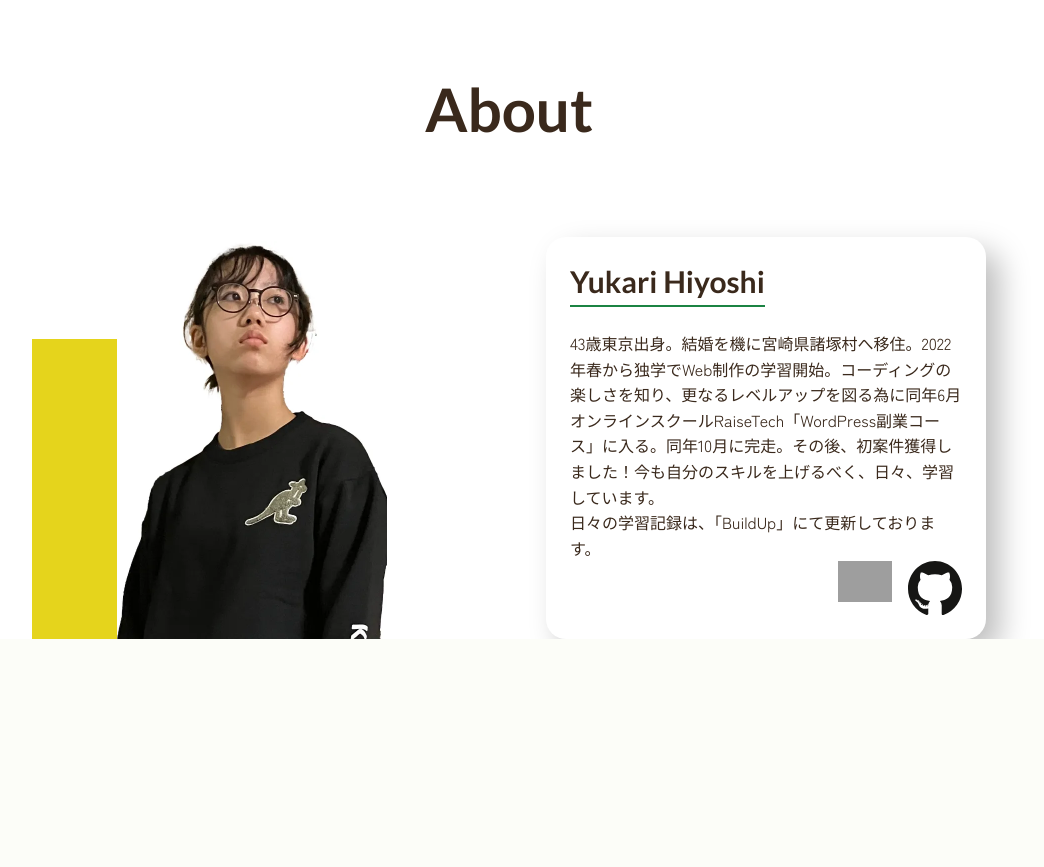
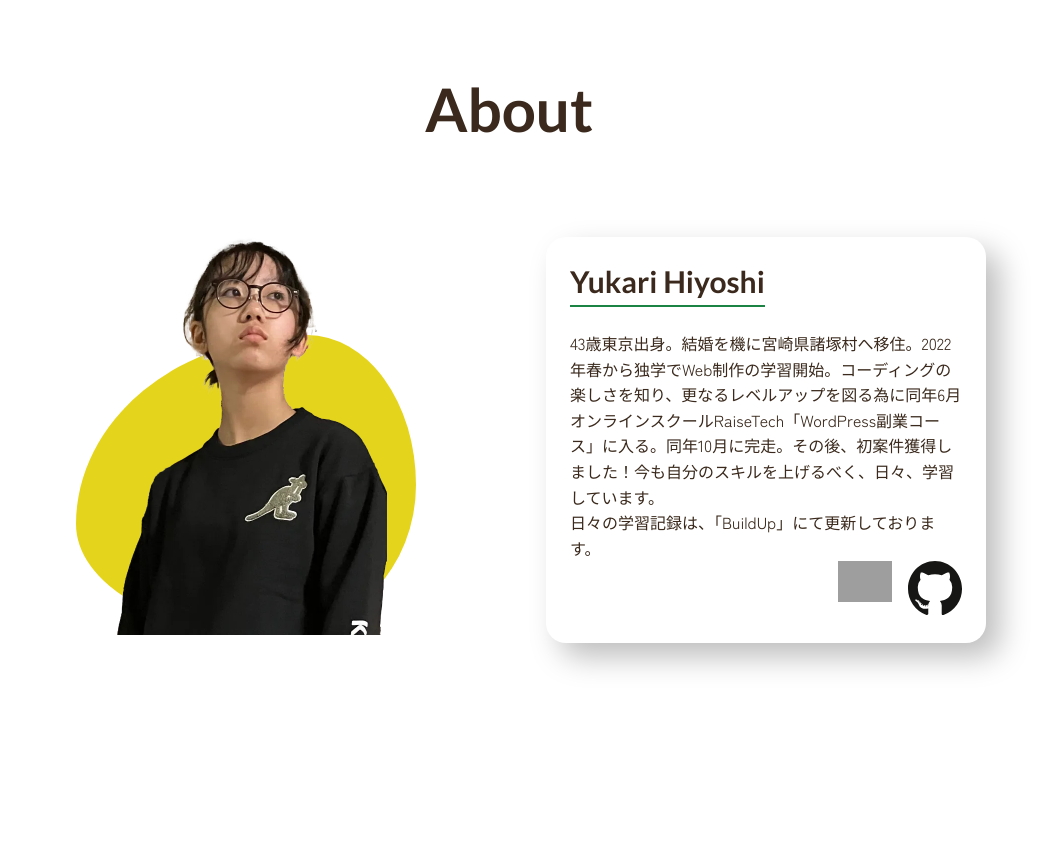
Before and after one commit to yuupiyo/MyPortfolio, a PHP site: page / in a window 1280 px wide; the page is wider, and only the part inside the window is pictured. Shown: the part 899-1766 px from the top of that part, without its empty margins (131-1175 px from the left). Before the commit the page ends 1538 px from the top of that part, so only its background shows below. Run offline with PHP 8.4, Linux system fonts and the light colour scheme; grey boxes are pictures that could not be loaded.

Commit message:
pc版about部分のスタイリング完成

```diff
--- a/css/style.css
+++ b/css/style.css
@@ -81,6 +81,22 @@ img {
 .c-image__main--right {
   right: -23.625rem;
 }
+.c-image__about {
+  width: 100%;
+  display: inline-block;
+  position: relative;
+}
+.c-image__about::before {
+  content: "";
+  width: 21.25rem;
+  height: 18.75rem;
+  position: absolute;
+  bottom: 0;
+  left: 10%;
+  background-color: #E5D41C;
+  border-radius: 68% 32% 42% 58%/63% 50% 50% 37%;
+  z-index: -1;
+}
 
 .c-inner {
   width: clamp(20.438rem, 4.2rem + 69.28vw, 59.625rem);
@@ -103,20 +119,13 @@ img {
   border-bottom: 2px solid #1B8343;
 }
 
+.p-section {
+  margin-bottom: 22.5rem;
+}
+
 .p-about__photo {
   width: clamp(20.438rem, 17.511rem + 12.49vw, 27.5rem);
   align-self: flex-end;
-  position: relative;
-}
-.p-about__photo::after {
-  content: "";
-  width: 21.25rem;
-  height: 18.75rem;
-  position: absolute;
-  bottom: 0;
-  left: 0;
-  background-color: #E5D41C;
-  z-index: -1;
 }
 .p-about__photo img {
   margin: 0 auto;
--- a/index.html
+++ b/index.html
@@ -39,13 +39,13 @@
 
   <main class="l-main">
     <div class="c-inner">
-      <section id="about" class="p-about">
+      <section id="about" class="p-section p-about">
         <h2 class="c-font-family__en c-font-color__brown c-title__h2">About</h2>
         <ul class="c-flex__about">
           <li class="p-about__photo">
-            <picture>
+            <picture class="c-image__about">
               <source srcset="./images/myphoto.webp" type="image/webp">
-              <img src="./images/myphoto.jpg" srcset="./images/myphoto@2x.jpg 2x" width="270" height="398" alt="自分の写真" loading="lazy">
+              <img src="./images/myphoto.png" srcset="./images/myphoto@2x.png 2x" width="270" height="398" alt="自分の写真" loading="lazy">
             </picture>
           </li>
           <li class="p-about__info">
--- a/scss/object/component/_image.scss
+++ b/scss/object/component/_image.scss
@@ -14,4 +14,20 @@
       right: g.rem(-378);
     }
   }
+  &__about {
+    width: 100%;
+    display: inline-block;
+    position: relative;
+    &::before {
+      content: "";
+      width: g.rem(340);
+      height: g.rem(300);
+      position: absolute;
+      bottom: 0;
+      left: 10%;
+      background-color: g.$color-yellow;
+      border-radius: 68% 32% 42% 58% / 63% 50% 50% 37% ;
+      z-index: -1;
+    }
+  }
 }
--- /dev/null
+++ b/scss/object/component/_section.scss
@@ -0,0 +1,5 @@
+@use "../../foundation/global" as g;
+
+.p-section {
+  margin-bottom: g.rem(360);
+}
--- a/scss/object/project/_about.scss
+++ b/scss/object/project/_about.scss
@@ -4,17 +4,7 @@
   &__photo {
     width: clamp(20.438rem, 17.511rem + 12.49vw, 27.5rem);
     align-self: flex-end;
-    position: relative;
-    &::after {
-      content: "";
-      width: g.rem(340);
-      height: g.rem(300);
-      position: absolute;
-      bottom: 0;
-      left: 0;
-      background-color: g.$color-yellow;
-      z-index: -1;
-    }
+
     & img {
       margin: 0 auto;
     }
--- a/scss/style.scss
+++ b/scss/style.scss
@@ -10,6 +10,7 @@
 @use "./object/component/image";
 @use "./object/component/inner";
 @use "./object/component/title";
+@use "./object/component/section";
 
 @use "./object/project/about";
 @use "./object/project/header";
```
Also changed, not shown: css/style.min.css (+1 -1 lines), images/myphoto.jpg (deleted), images/myphoto.png (added), images/myphoto.webp, images/myphoto@2x.jpg (deleted), images/myphoto@2x.png (added), 2 other files.
